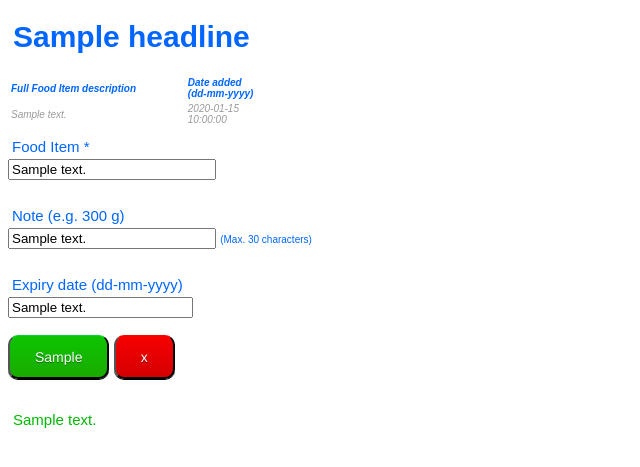
After one commit to kirstine78/freeze-it, a Python web app: template templates/forslag/food_test.html in a window 1280 px wide. The commit adds this page. Shown: the top 467 px of the page, without its empty margins (0-640 px from the left). Run offline with Jinja, Linux system fonts and the light colour scheme; the template is opened without the code that fills it: most values are stand-ins (such as "Sample title", 1, 10 or a date in 2020); some libraries are stand-ins or nearby versions.

Commit message:
changed layout for add and edit, also logout there now

```diff
--- /dev/null
+++ b/templates/forslag/food_test.html
@@ -0,0 +1,204 @@
+<!DOCTYPE html>
+
+<html>
+	<head>
+		<title>Freeze it</title>
+		<style>
+
+			.Table_Edit,
+			{
+			border-collapse:collapse;
+
+
+			}
+
+
+			.error_message_red
+			{
+			color:red;
+			}
+
+			body
+			{
+			font:15px arial,sans-serif;
+			}
+			#writing_area
+			{
+			font:15px arial,sans-serif;
+			}
+
+			h1
+			{
+			margin-left: 5px;
+			color:#0066FF;
+			}
+
+			div
+			{
+			margin:10px 5px 4px 4px;
+			color:#0066FF;
+			}
+
+			.button
+			{
+			border-top: 1px solid #00d92f;
+			background: #1aab00;
+			background: -webkit-gradient(linear, left top, left bottom, from(#0dc400), to(#1aab00));
+			background: -webkit-linear-gradient(top, #0dc400, #1aab00);
+			background: -moz-linear-gradient(top, #0dc400, #1aab00);
+			background: -ms-linear-gradient(top, #0dc400, #1aab00);
+			background: -o-linear-gradient(top, #0dc400, #1aab00);
+			padding: 12.5px 25px;
+			-webkit-border-radius: 10px;
+			-moz-border-radius: 10px;
+			border-radius: 10px;
+			-webkit-box-shadow: rgba(0,0,0,1) 0 1px 0;
+			-moz-box-shadow: rgba(0,0,0,1) 0 1px 0;
+			box-shadow: rgba(0,0,0,1) 0 1px 0;
+			text-shadow: rgba(0,0,0,.4) 0 1px 0;
+			color: white;
+			font-size: 14px;
+			font-family: Helvetica, Arial, Sans-Serif;
+			text-decoration: none;
+			vertical-align: middle;
+			}
+
+			.button:hover
+			{
+			border-top-color: #1dc400;
+			background: #1dc400;
+			color: #ffffff;
+			}
+
+			.button_red
+			{
+			border-top: 1px solid #ff0000;
+			background: #d40000;
+			background: -webkit-gradient(linear, left top, left bottom, from(#f70000), to(#d40000));
+			background: -webkit-linear-gradient(top, #f70000, #d40000);
+			background: -moz-linear-gradient(top, #f70000, #d40000);
+			background: -ms-linear-gradient(top, #f70000, #d40000);
+			background: -o-linear-gradient(top, #f70000, #d40000);
+			padding: 12.5px 25px;
+			-webkit-border-radius: 10px;
+			-moz-border-radius: 10px;
+			border-radius: 10px;
+			-webkit-box-shadow: rgba(0,0,0,1) 0 1px 0;
+			-moz-box-shadow: rgba(0,0,0,1) 0 1px 0;
+			box-shadow: rgba(0,0,0,1) 0 1px 0;
+			text-shadow: rgba(0,0,0,.4) 0 1px 0;
+			color: white;
+			font-size: 14px;
+			font-family: Helvetica, Arial, Sans-Serif;
+			text-decoration: none;
+			vertical-align: middle;
+			}
+
+			.button_red:hover
+			{
+			border-top-color: #f20000;
+			background: #f20000;
+			color: #ffffff;
+			}
+
+			.green
+			{
+			margin-left: 5px;
+			color:#00B800;
+			}
+
+		</style>
+
+		<!-- Load jQuery UI CSS  -->
+		<link rel="stylesheet" href="http://code.jquery.com/ui/1.10.3/themes/smoothness/jquery-ui.css" />
+		<!-- Load jQuery JS -->
+		<script src="http://code.jquery.com/jquery-1.9.1.js"></script>
+		<!-- Load jQuery UI Main JS  -->
+		<script src="http://code.jquery.com/ui/1.10.3/jquery-ui.js"></script>
+		<script>
+			$(function() {
+			$( "#datepicker" ).datepicker({ dateFormat: 'dd-mm-yy' });
+			});
+
+
+
+			function closeWindow() {
+				window.close()
+			}
+
+		</script>
+
+
+	</head>
+
+
+	<body>
+		<h1>{{headline}}</h1>
+		{% if item_id != "" %}
+			<table class="Table_Edit" style="width:250px; table-layout:fixed;">
+				<tr>
+					<th class="tr_Edit" style="font-size:10px; text-align:left; color:#0066FF; width:72%;">
+						<i>Full Food Item description</i>
+					</th>
+					<th class="tr_Edit" style="font-size:10px; text-align:left; color:#0066FF; width:28%;">
+						<i>Date added (dd-mm-yyyy)</i>
+					</th>
+				</tr>
+				<tr>
+					<td class="tr_Edit" style="font-size:10px; word-wrap:break-word; padding-right:10px; color:#999999">
+						<i>{{food_description_content}}</i>
+					</td>
+					<td class="tr_Edit" style="font-size:10px; vertical-align:top; color:#999999">
+						<i>{{created_date}}</i>
+					</td>
+				</tr>
+
+			</table>
+		{% endif %}
+
+		<form method="post">
+
+			<label>
+				<div>Food Item *</div> <input type="text" name="food_description" value="{{food_description_content}}" maxlength="200" style="width:200px;">
+
+				<span class="error_message_red">{{food_description_error}}</span>
+			</label>
+			<br>
+			<br>
+
+			<label>
+				<div>Note (e.g. 300 g)</div> <input type="text" name="note" value="{{note_content}}" maxlength="30" style="width:200px;">
+				<span style="font-size:10px; color:#0066FF;">(Max. 30 characters)</span>
+			</label>
+			<br>
+			<br>
+			<label>
+
+			<label>
+				<div>Expiry date (dd-mm-yyyy)</div>
+				<input type="text" id="datepicker" name="expiry_date" value="{{exp_content}}">
+				<span class="error_message_red">{{date_error}}</span>
+
+			</label>
+			<br>
+			<br>
+
+			<input class="button" type="submit" value="{{change_button}}">
+
+			<input class="button_red" type="button" value="{{passive_button}}" onclick="location.href='/frontpage';">
+
+			<br>
+			<br>
+
+			<p class="green">{{add_message}}</p>
+
+			<input type="hidden" name="item_ID" value={{item_id}}></input>
+
+
+
+
+
+		</form>
+	</body>
+
+</html>
--- a/templates/frontpage.html
+++ b/templates/frontpage.html
@@ -215,7 +215,7 @@
 					<table class="Table_Center" style="height:100%;width:100%;  top: 0; bottom: 0; left: 0; right: 0">
 
 
-						<tr class="tr_table_Center" style="height:5%;">
+						<tr class="tr_table_Center" style="height:20%;">
 
 
 							<td class="td_table_Center">
@@ -291,7 +291,7 @@
 						</tr>
 
 
-						<tr class="tr_table_Center"style="height:60%">
+						<tr class="tr_table_Center"style="height:45%">
 
 							<td class="td_table_Center" valign="top">
 								<table class="Table_D" style="width:100%">
```
Also changed, not shown: main.py (+101 -74 lines), templates/food.html (+99 -19 lines).
